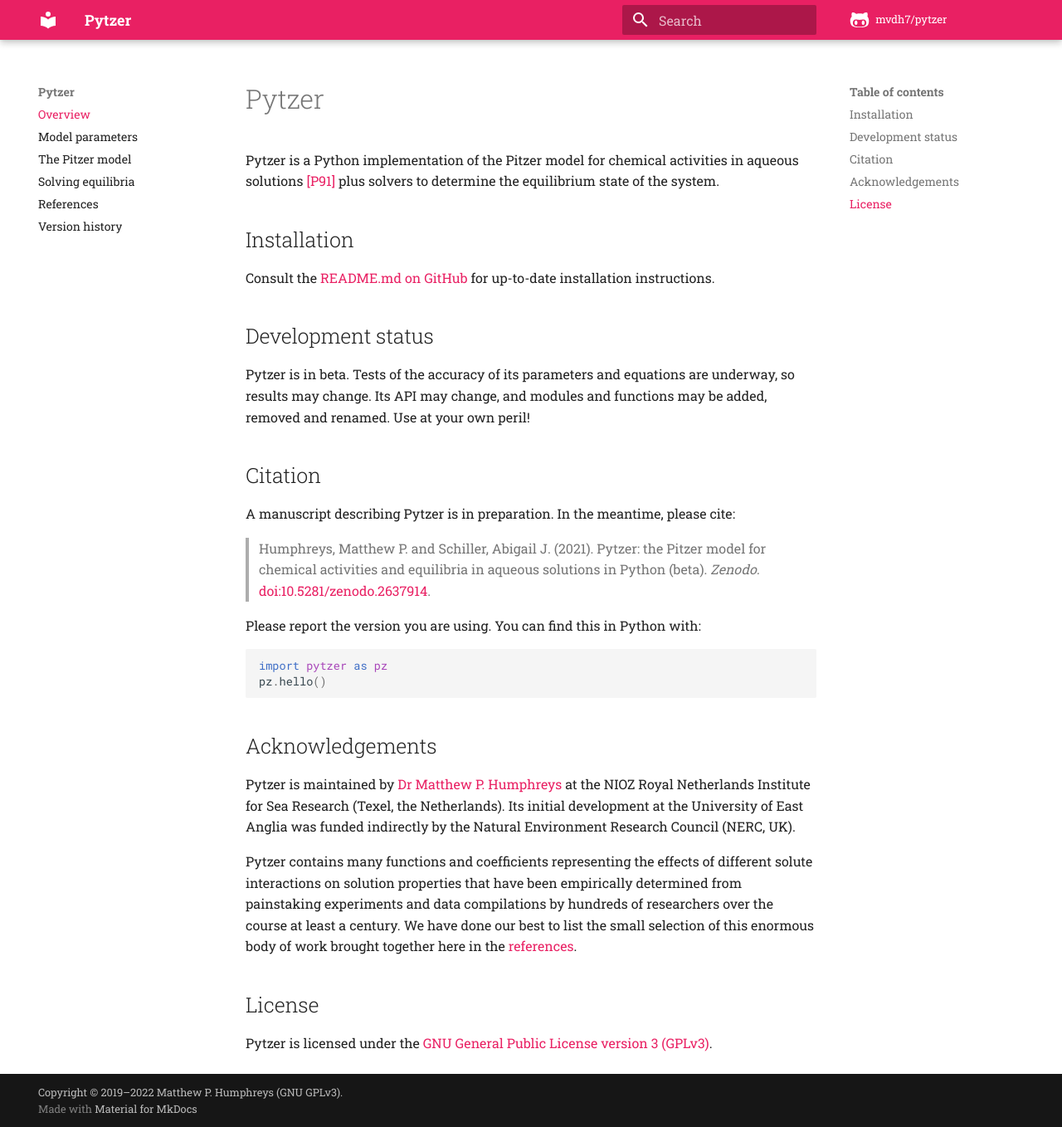
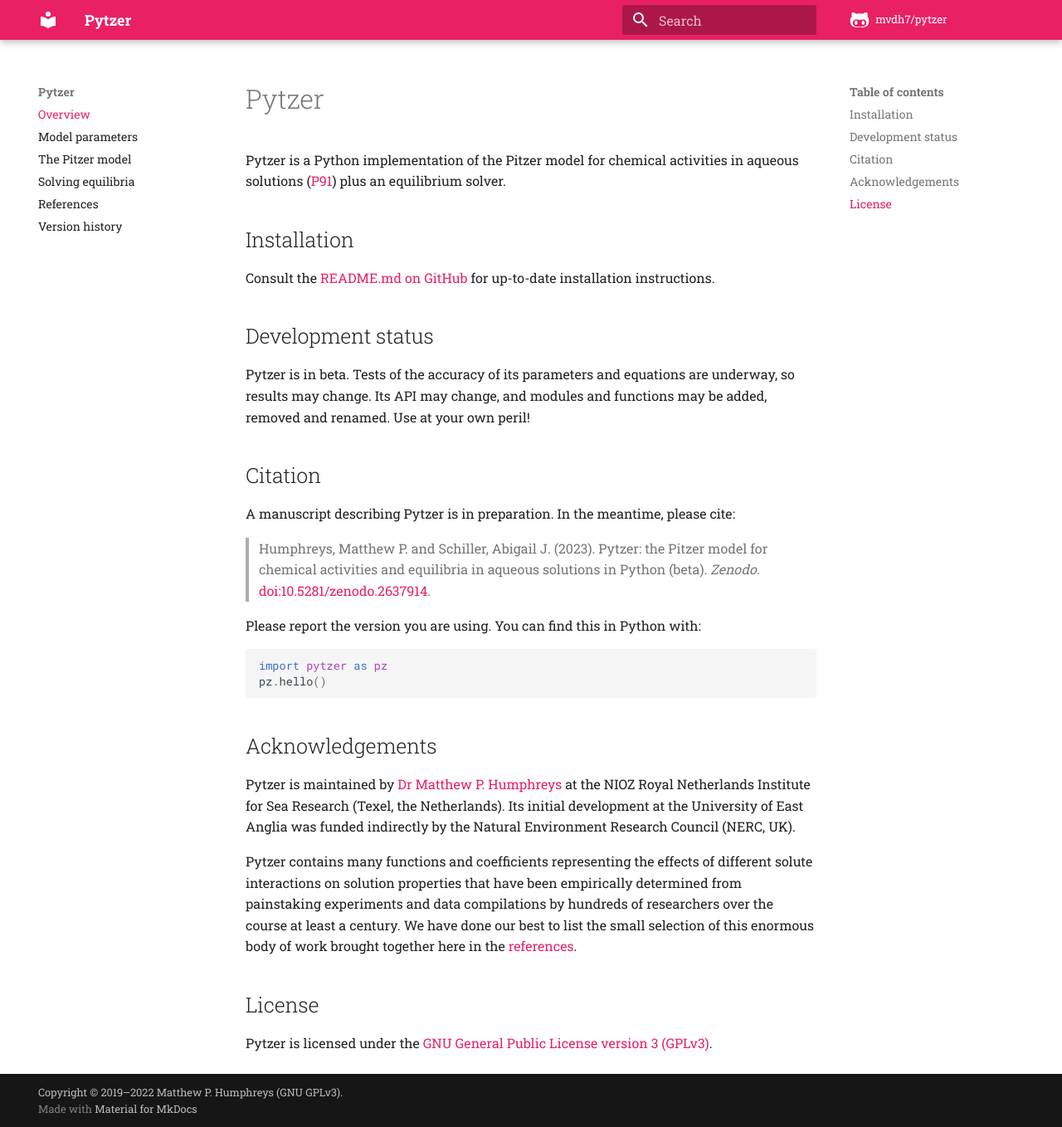
Before and after one commit to mvdh7/pytzer, an MkDocs documentation site: the page built from docs/index.md, in a window 1280 px wide and 1358 px high. Shown: the whole window at 83% size. Built offline with MkDocs 1.6.1 and Material for MkDocs 9.7.7, drawn with Linux system fonts in a browser that asks for light colours; comment, search, counter and statistics services are not loaded.

Commit message:
Prepare for v0.5.3 release

```diff
--- a/docs/index.md
+++ b/docs/index.md
@@ -7,7 +7,7 @@
 [![License: GPL v3](https://img.shields.io/badge/License-GPLv3-blue.svg)](https://www.gnu.org/licenses/gpl-3.0)
 [![Code style: black](https://img.shields.io/badge/code%20style-black-000000.svg)](https://github.com/psf/black) -->
 
-Pytzer is a Python implementation of the Pitzer model for chemical activities in aqueous solutions [[P91]](refs/#p) plus solvers to determine the equilibrium state of the system.
+Pytzer is a Python implementation of the Pitzer model for chemical activities in aqueous solutions ([P91](refs/#p)) plus an equilibrium solver.
 
 ## Installation
 
@@ -21,7 +21,7 @@
 
 A manuscript describing Pytzer is in preparation.  In the meantime, please cite:
 
-> Humphreys, Matthew P. and Schiller, Abigail J. (2021).  Pytzer: the Pitzer model for chemical activities and equilibria in aqueous solutions in Python (beta).  *Zenodo.* [doi:10.5281/zenodo.2637914](https://doi.org/10.5281/zenodo.2637914).
+> Humphreys, Matthew P. and Schiller, Abigail J. (2023).  Pytzer: the Pitzer model for chemical activities and equilibria in aqueous solutions in Python (beta).  *Zenodo.* [doi:10.5281/zenodo.2637914](https://doi.org/10.5281/zenodo.2637914).
 
 Please report the version you are using.  You can find this in Python with:
 
```
Also changed, not shown: README.md (+0 -8 lines), docs/versions.md (+2 -2 lines), pytzer/__init__.py (+6 -1 lines), 4 other files.
